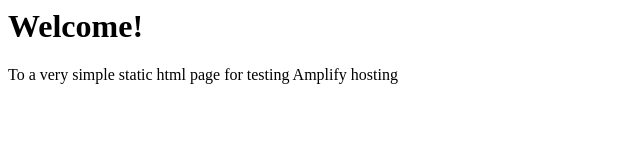
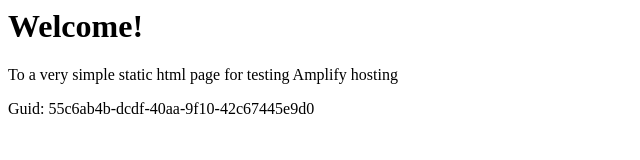
Before and after one commit to aws-aemilia-nrt/Github-PR-Commit-Integration-Test-DoNotTouch-Gith-OKSLNVO2-v1-preprod-ap-northeast-1, a website: page src/index.html in a window 1280 px wide. Shown: the whole page, without its empty margins (0-640 px from the left). Drawn offline with Linux system fonts and the light colour scheme.

Commit message:
commit from integ tests

```diff
--- a/src/index.html
+++ b/src/index.html
@@ -1,3 +1,5 @@
+
+
 <html lang="en">
 
 <head>
@@ -10,6 +12,6 @@
 <body>
     <h1>Welcome!</h1>
     <p>To a very simple static html page for testing Amplify hosting</p>
-</body>
+    <p>Guid: 55c6ab4b-dcdf-40aa-9f10-42c67445e9d0</p></body>
 
 </html>
```
